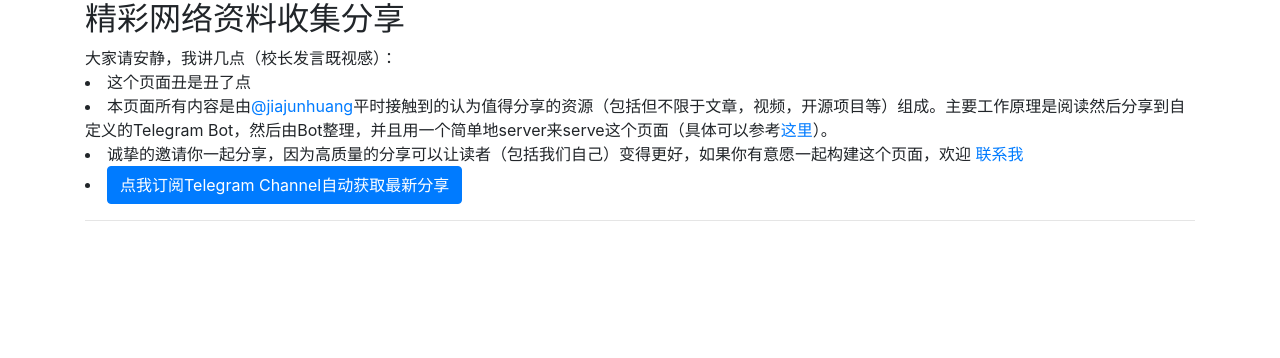
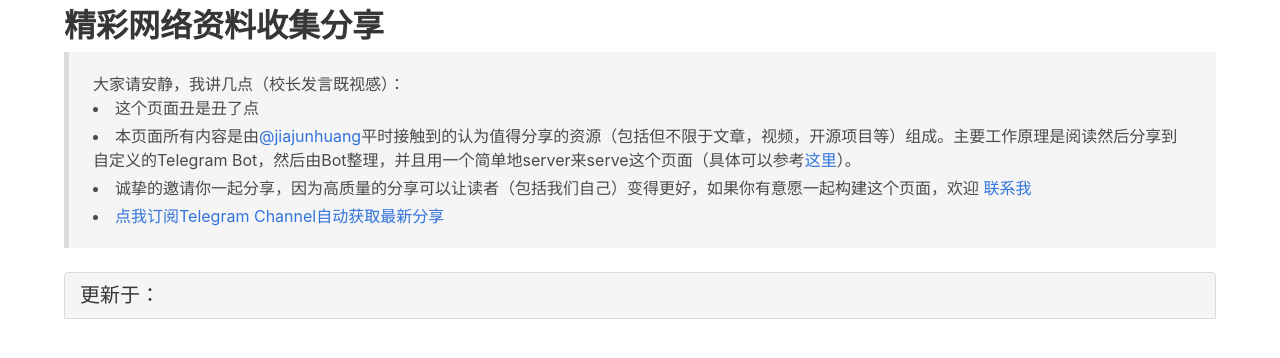
Before and after one commit to jiajunhuang/tgbot, a Flask app: template templates/index.html in a window 1280 px wide. Shown: the top 358 px of the page. Run offline with Flask 2, Linux system fonts and the light colour scheme; the template is opened without the code that fills it, so the values that code supplies are empty; some libraries are stand-ins or nearby versions.

Commit message:
Refactor: Refine index.html

```diff
--- a/templates/index.html
+++ b/templates/index.html
@@ -2,10 +2,11 @@
 <html lang="en">
     <head>
         <meta charset="utf-8">
-        <meta name="viewport" content="width=device-width, initial-scale=1, shrink-to-fit=no">
+        <meta name="viewport" content="width=device-width, initial-scale=1">
         <title>精彩网络资料收集分享</title>
         <!-- Global site tag (gtag.js) - Google Analytics -->
-        <link rel="stylesheet" href="https://cdn.bootcss.com/bootstrap/4.1.1/css/bootstrap.min.css" />
+        <link rel="stylesheet" href="https://cdnjs.cloudflare.com/ajax/libs/bulma/0.7.1/css/bulma.css" />
+        <script defer src="https://use.fontawesome.com/releases/v5.1.0/js/all.js"></script>
         <script async src="https://www.googletagmanager.com/gtag/js?id=UA-79619009-4"></script>
         <script>
             window.dataLayer = window.dataLayer || [];
@@ -22,11 +23,25 @@
             });
         </script>
     </head>
-    <body style="word-wrap:break-word">
+    <body>
+      <nav class="navbar" role="navigation" aria-label="main navigation">
         <div class="container">
-            <div class="row">
-                <div class="col-lg-12">
-                    <h2>精彩网络资料收集分享</h2>
+          <div class="navbar-brand">
+            <a class="navbar-item" href="https://share.jiajunhuang.com/">
+              <h2 class="title is-3">精彩网络资料收集分享</h2>
+            </a>
+
+            <a role="button" class="navbar-burger" aria-label="menu" aria-expanded="false">
+              <span aria-hidden="true"></span>
+              <span aria-hidden="true"></span>
+              <span aria-hidden="true"></span>
+            </a>
+          </div>
+        </div>
+      </nav>
+      <div class="container">
+        <div class="content">
+        <blockquote>
             大家请安静，我讲几点（校长发言既视感）：
             <li>这个页面丑是丑了点</li>
             <li>本页面所有内容是由<a href="https://jiajunhuang.com">@jiajunhuang</a>平时接触到的认为值得分享的资源（包括但不限于文章，视频，开源项目等）组成。主要工作原理是阅读然后分享到自定义的Telegram Bot，然后由Bot整理，并且用一个简单地server来serve这个页面（具体可以参考<a href="https://jiajunhuang.com/articles/2018_09_02-write_a_tgbot.md.html">这里</a>）。</li>
@@ -34,26 +49,37 @@
             <li>
             <a role="button" class="btn btn-primary" href="https://t.me/jiajunhuangcom">点我订阅Telegram Channel自动获取最新分享</a>
             </li>
-                    {% if urls|length > 0 %}
-                    <li>最近一次分享更新的时间：{{ urls[0].created_at }}</li>
-                    {% endif %}
             </ul>
-
-                    <hr />
-
+        </blockquote>
+        </div>
+        <div class="container">
             {% if jump %}
             <h3 style="color:red">将在5秒后跳转到 {{ jump }}</h3>
             <hr />
             {% endif %}
-
-                    <ul>
+        <nav class="panel">
+          <p class="panel-heading">
+            更新于：{{ urls[0].created_at }}
+          </p>
           {% for url in urls %}
-                        <li>
-                            <a href="{{ url.url }}">{{ url.url }}</a>: {% if url.comment %}{{ url.comment }}{% else %}暂无评论{% endif %}
-                        </li>
+            <div class="panel-block">
+            <div class="columns">
+            <div class="column is-4">
+                <div class=".sub-title">
+                  <span class="icon has-text-primary">
+                    <i class="fas fa-link"></i>
+                  </span>
+                  <a href="{{ url.url }}">{{ url.url }}</a>
+                </div>
+            </div>
+              <br>
+            <div class="column is-8">
+                <div class="tile">{% if url.comment %}{{ url.comment }}{% else %}暂无评论{% endif %}</div>
+            </div>
+            </div>
+            </div>
           {% endfor %}
-                    </ul>
-
+        </nav>
             {% if jump %}
             <script>
                 window.onload = function() {
@@ -68,6 +94,5 @@
             {% endif %}
         </div>
       </div>
-        </div>
     </body>
 </html>
```
Lines whose indentation alone changed are shown as unchanged.
